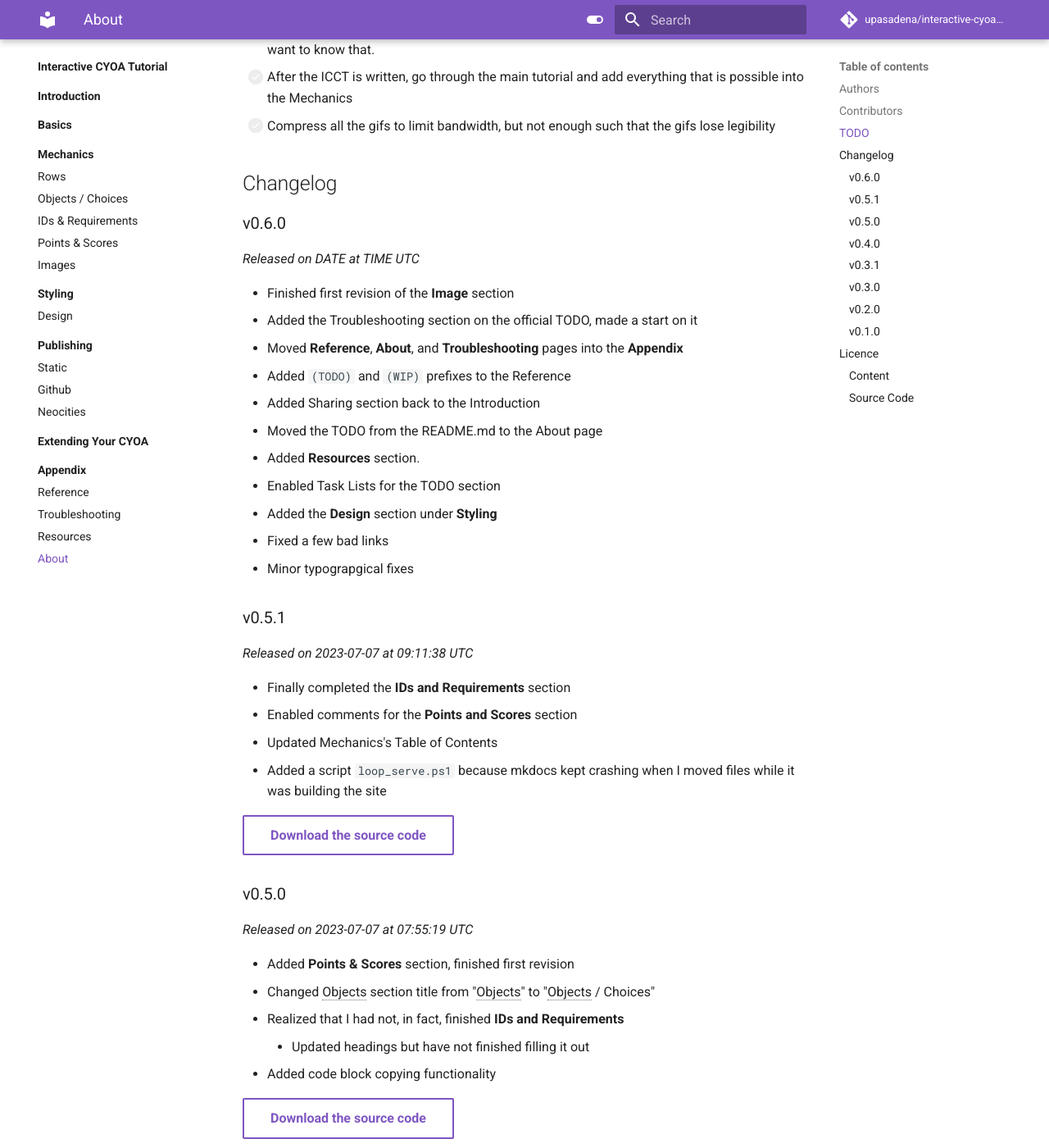
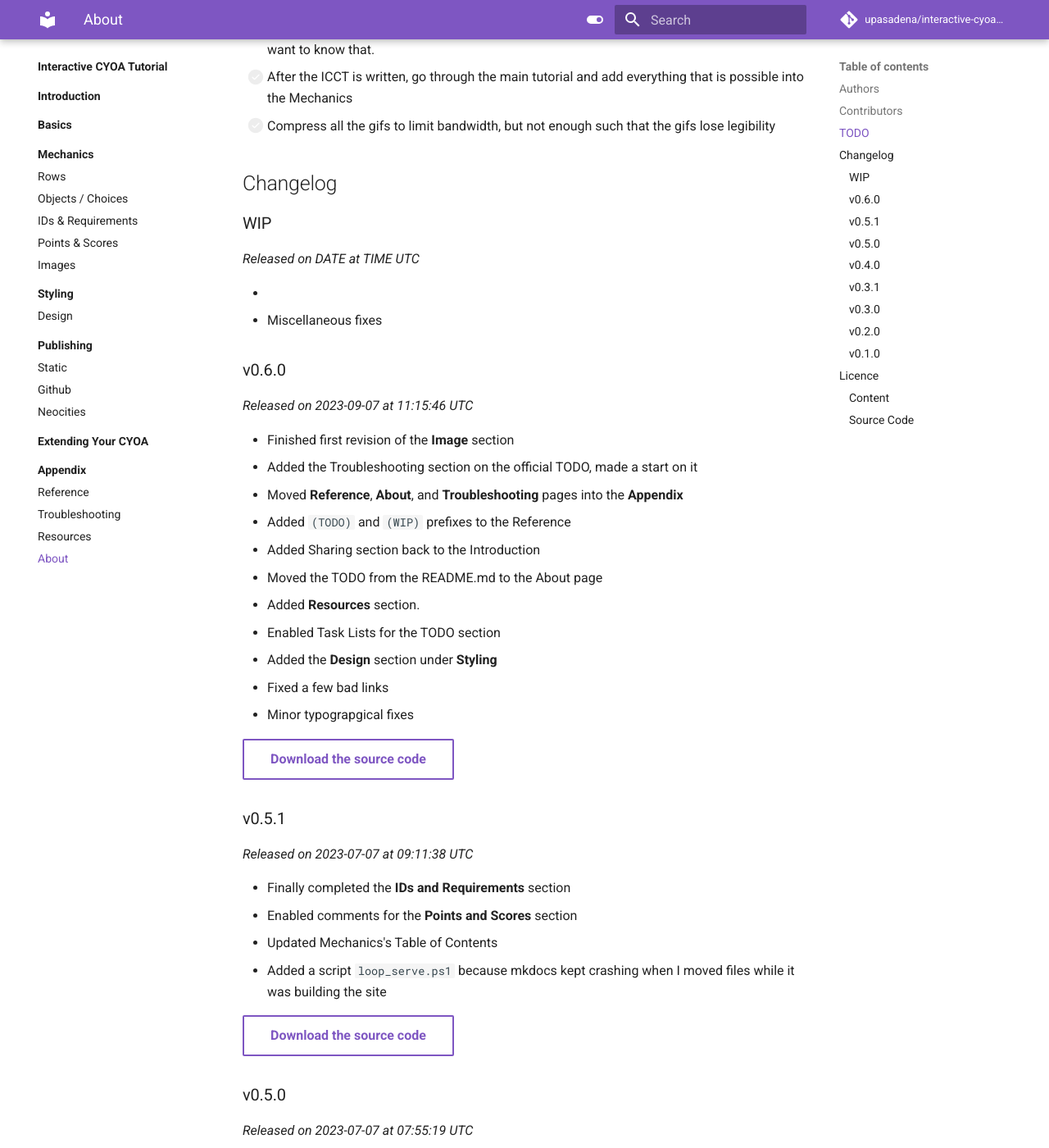
Before and after one commit to upasadena/interactive-cyoa-tutorial, an MkDocs documentation site: the page built from docs/appendix/about.md, in a window 1280 px wide and 1400 px high, scrolled down 1563 px. Shown: the whole window at 82% size. Built offline with MkDocs 1.6.1 and Material for MkDocs 9.7.7, drawn with Linux system fonts in a browser that asks for light colours; a script that is not in the unit is left out; comment, search, counter and statistics services are not loaded.

Commit message:
Miscellaneous fixes

```diff
--- a/docs/appendix/about.md
+++ b/docs/appendix/about.md
@@ -55,8 +55,14 @@ everything that is possible into the Mechanics
 
 ## Changelog
 
+### WIP
+_Released on DATE at TIME UTC_
+
+*
+* Miscellaneous fixes
+
 ### v0.6.0
-_Released on DATE at TIME UTC_
+_Released on 2023-09-07 at 11:15:46 UTC_
 
 * Finished first revision of the **Image** section
 * Added the Troubleshooting section on the official TODO, made a start on it
@@ -70,6 +76,8 @@ _Released on DATE at TIME UTC_
 * Added the **Design** section under **Styling**
 * Fixed a few bad links
 * Minor typograpgical fixes
+
+[Download the source code][dl-0.6.0]{ .md-button }
 
 ### v0.5.1
 _Released on 2023-07-07 at 09:11:38 UTC_
```
Also changed, not shown: other parts of docs/appendix/about.md (+3 -0 lines), docs/mechanics/defaults.md (added, +1 -0 lines), docs/mechanics/ids-and-requirements.md (+5 -5 lines), docs/mechanics/objects.md (+1 -1 lines), docs/mechanics/points-and-scores.md (+1 -1 lines), docs/mechanics/rows.md (+1 -1 lines).
